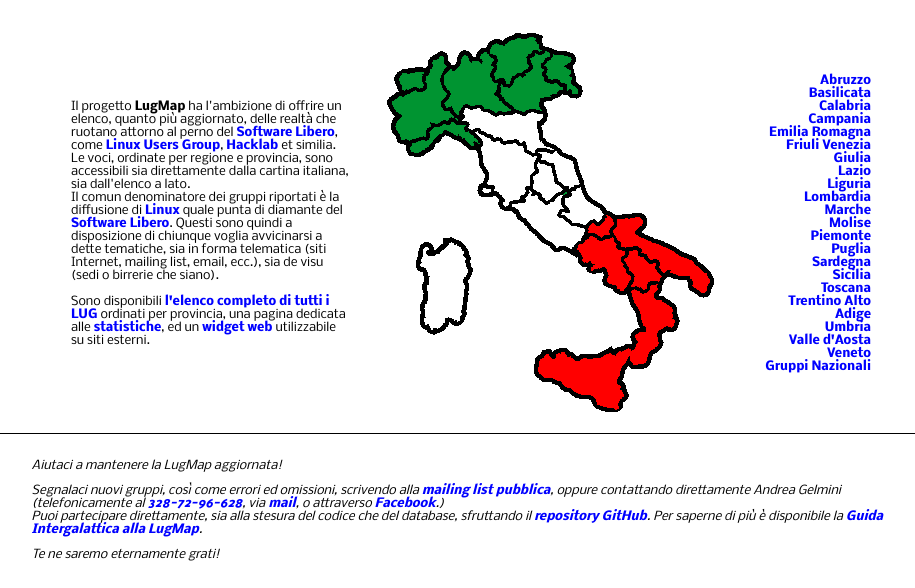
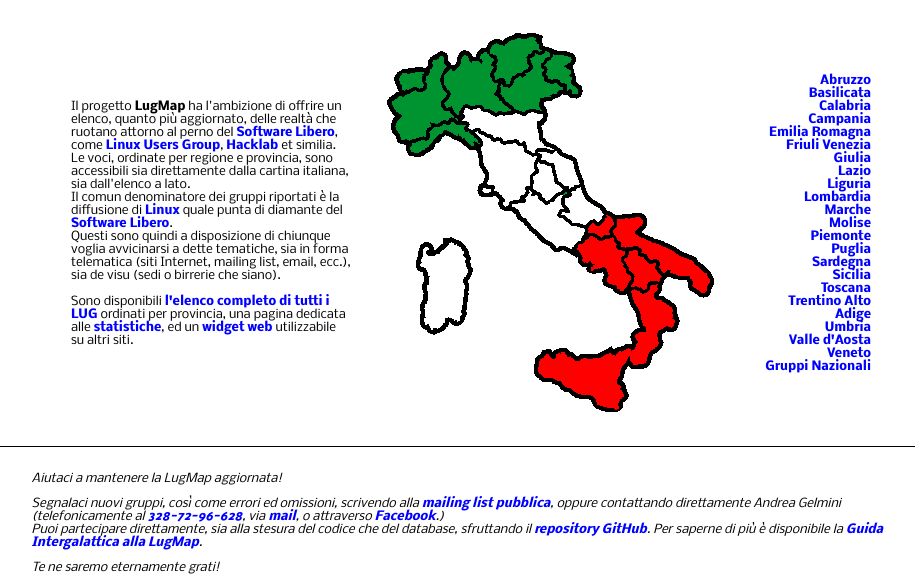
Before and after one commit to Gelma/LugMap, a PHP site: page / in a window 1280 px wide. Shown: the part 112-700 px from the top of the page, without its empty margins (169-1084 px from the left). Run offline with PHP 8.4, Linux system fonts and the light colour scheme; some libraries are stand-ins or nearby versions.

Commit message:
Sito: ulteriori modifiche estetiche
Fatto in questo modo, ora, almeno nel taglio 1024x768 abbiamo
una visione completa delle informazioni fondamentali senza
necessita' di muoverci sulla pagina

```diff
--- a/index.php
+++ b/index.php
@@ -9,27 +9,34 @@ lugheader ('LugMap');
   <tr>
     <td style="width: 35%;">
       <div>
-        Il progetto <b>LugMap</b> ha l'ambizione di offrire un elenco, quanto pi&ugrave; aggiornato, delle realt&agrave; che
-        ruotano attorno al perno del <a class="generalink" href="http://www.gnu.org/philosophy/free-sw.it.html">Software Libero</a>,
-        come <a class="generalink" href="http://it.wikipedia.org/wiki/Linux_User_Group">Linux Users Group</a>,
+        Il progetto <b>LugMap</b> ha l'ambizione di offrire un elenco, quanto
+        pi&ugrave; aggiornato, delle realt&agrave; che ruotano attorno al perno del
+        <a class="generalink" href="http://www.gnu.org/philosophy/free-sw.it.html">Software Libero</a>, come
+        <a class="generalink" href="http://it.wikipedia.org/wiki/Linux_User_Group">Linux Users Group</a>,
         <a class="generalink" href="http://it.wikipedia.org/wiki/Hacklab">Hacklab</a> et similia.
+        <br />
         Le voci, ordinate per regione e provincia, sono accessibili sia direttamente dalla cartina italiana,
         sia dall'elenco a lato.
       </div>
 
       <div>
-        Il comun denominatore dei gruppi riportati è la diffusione di <a class="generalink" href="http://it.wikipedia.org/wiki/Linux">Linux</a>
-        quale punta di diamante del <a class="generalink" href="http://www.gnu.org/philosophy/free-sw.it.html">Software Libero</a>.
-        Questi sono quindi a disposizione di chiunque voglia avvicinarsi a dette tematiche, sia in forma telematica
-        (siti Internet, mailing list, email, ecc.), sia de visu (sedi o birrerie che siano).
+        Il comun denominatore dei gruppi riportati &egrave; la diffusione di
+        <a class="generalink" href="http://it.wikipedia.org/wiki/Linux">Linux</a>
+        quale punta di diamante del
+        <a class="generalink" href="http://www.gnu.org/philosophy/free-sw.it.html">Software Libero</a>.
+        <br />
+        Questi sono quindi a disposizione di chiunque voglia avvicinarsi a dette tematiche, sia in forma
+        telematica (siti Internet, mailing list, email, ecc.), sia de visu (sedi o birrerie che siano).
       </div>
 
       <br />
 
       <div>
-        Sono disponibili <a class="generalink" href="/regione.php">l'elenco completo di tutti i LUG</a> ordinati per provincia,
-        una pagina dedicata alle <a class="generalink" href="/statistiche.php">statistiche</a>,
-        ed un <a class="generalink" href="lug-o-matic">widget web</a> utilizzabile su siti esterni.
+        Sono disponibili
+        <a class="generalink" href="/regione.php">l'elenco completo di tutti i LUG</a>
+        ordinati per provincia, una pagina dedicata alle
+        <a class="generalink" href="/statistiche.php">statistiche</a>, ed un
+        <a class="generalink" href="lug-o-matic">widget web</a> utilizzabile su altri siti.
       </div>
     </td>
 
@@ -49,6 +56,8 @@ lugheader ('LugMap');
 
   </tr>
 </table>
+
+<br />
 
 <map name="italia">
   <area shape="poly" coords="196,200,197,197,205,198,204,193,200,190,200,183,207,181,207,177,210,176,213,173,216,172,226,188,238,199,237,201,237,204,233,206,229,204,221,208,219,210,214,208,208,208,203,203,200,200,196,200" href="/regione/abruzzo" title="Abruzzo" alt="Abruzzo" />
```
